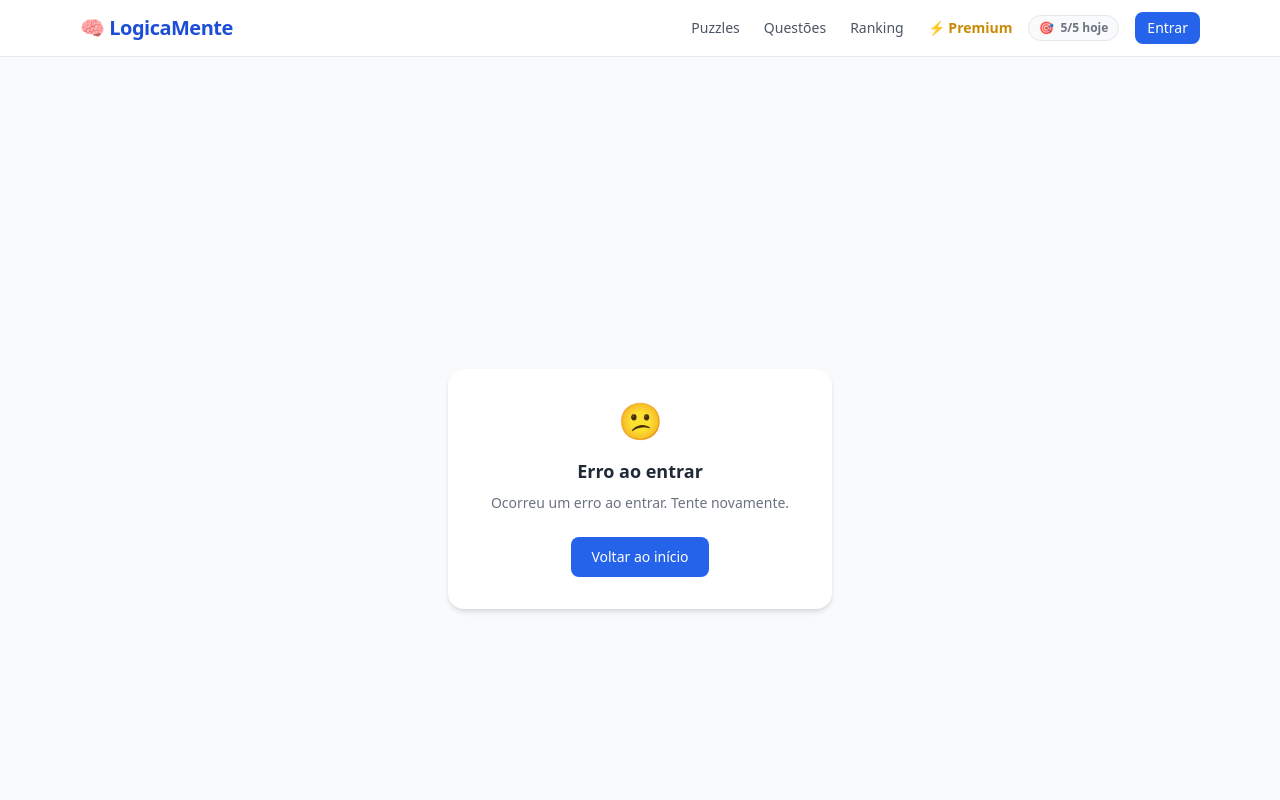
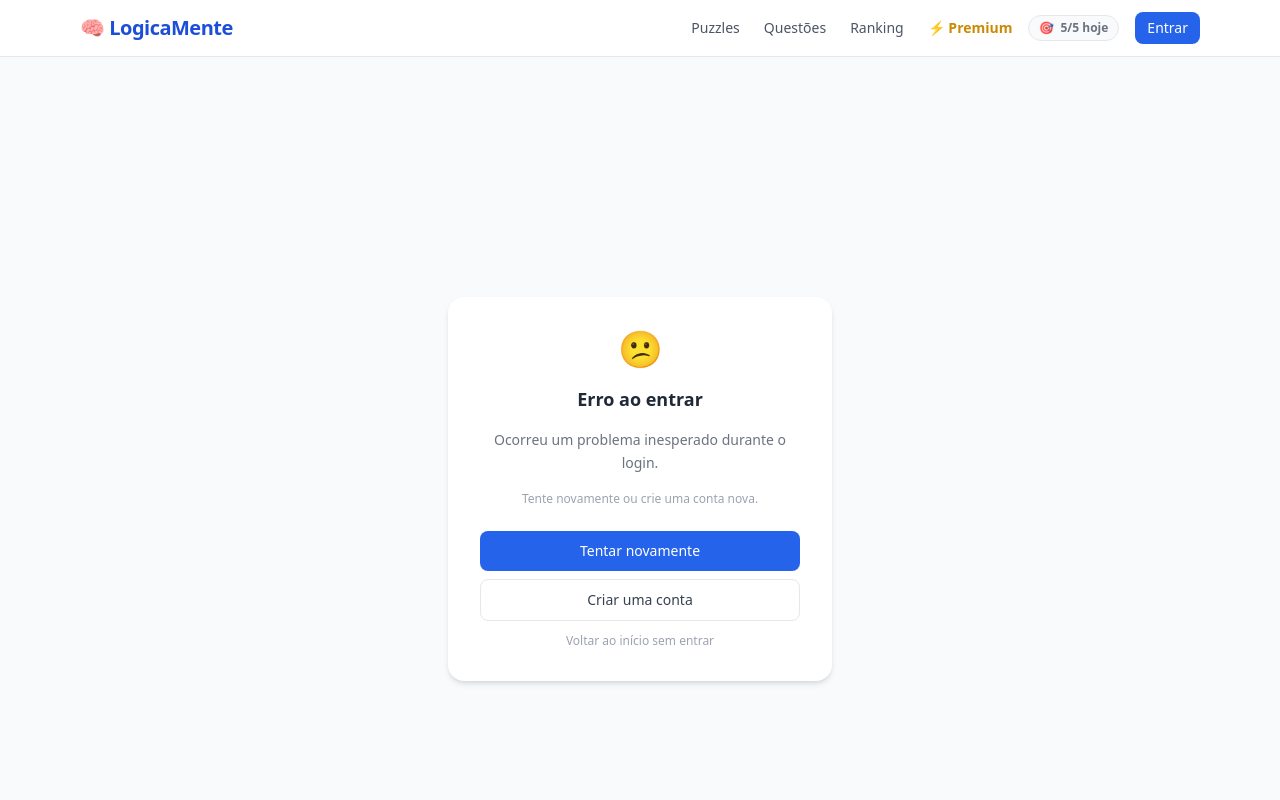
Before and after one commit to daniafonsoortega/logica, a Next.js app: page /auth/auth-error in a window 1280 px wide. Shown: the top 800 px of the page. Built offline with nearby package versions, Linux system fonts and the light colour scheme; no server answers.

Commit message:
feat: better error messages with Tentar novamente + Criar conta CTAs

```diff
--- a/src/app/auth/auth-error/page.tsx
+++ b/src/app/auth/auth-error/page.tsx
@@ -4,29 +4,71 @@ import { useSearchParams } from 'next/navigation'
 import { Suspense } from 'react'
 
 function AuthErrorContent() {
-  const params = useSearchParams()
-  const reason = params.get('reason') ?? 'desconhecido'
+  const params  = useSearchParams()
+  const reason  = params.get('reason') ?? 'desconhecido'
+  const desc    = params.get('desc') ?? ''
 
-  const messages: Record<string, string> = {
-    'exchange_failed':  'Não foi possível completar o login. O link pode ter expirado — tente novamente.',
-    'no_code':          'Resposta inválida do Google. Tente novamente.',
-    'desconhecido':     'Ocorreu um erro ao entrar. Tente novamente.',
+  type MsgEntry = { title: string; body: string; hint?: string }
+
+  const messages: Record<string, MsgEntry> = {
+    access_denied: {
+      title: 'Acesso negado',
+      body:  'Você cancelou o login ou não autorizou o acesso. Para usar o LogicaMente é necessário permitir o acesso à sua conta Google.',
+      hint:  'Se mudou de ideia, tente novamente abaixo.',
+    },
+    exchange_failed: {
+      title: 'Sessão expirada',
+      body:  'O link de login expirou ou já foi usado. Isso costuma acontecer quando a aba fica aberta por muito tempo.',
+      hint:  'Tente entrar novamente — o processo é rápido.',
+    },
+    oauth_error: {
+      title: 'Erro no login com Google',
+      body:  desc ? decodeURIComponent(desc) : 'Ocorreu um erro durante a autenticação com o Google.',
+      hint:  'Se o problema persistir, tente novamente em alguns instantes.',
+    },
+    no_code: {
+      title: 'Algo deu errado',
+      body:  'Não foi possível completar o login. O processo foi interrompido antes de terminar.',
+      hint:  'Tente novamente — se o erro continuar, pode ser necessário criar uma conta.',
+    },
+    desconhecido: {
+      title: 'Erro ao entrar',
+      body:  'Ocorreu um problema inesperado durante o login.',
+      hint:  'Tente novamente ou crie uma conta nova.',
+    },
   }
 
-  const msg = messages[reason] ?? messages['desconhecido']
+  const { title, body, hint } = messages[reason] ?? messages['desconhecido']
 
   return (
     <div className="min-h-screen flex items-center justify-center bg-gray-50 px-4">
-      <div className="bg-white rounded-2xl shadow-md p-8 max-w-sm w-full text-center">
-        <div className="text-4xl mb-4">😕</div>
-        <h1 className="text-lg font-semibold text-gray-800 mb-2">Erro ao entrar</h1>
-        <p className="text-sm text-gray-500 mb-6">{msg}</p>
-        <a
-          href="/"
-          className="inline-block px-5 py-2.5 bg-blue-600 text-white text-sm font-medium rounded-lg hover:bg-blue-700 transition-colors"
-        >
-          Voltar ao início
-        </a>
+      <div className="bg-white rounded-2xl shadow-md p-8 max-w-sm w-full text-center space-y-4">
+        <div className="text-4xl">😕</div>
+
+        <h1 className="text-lg font-semibold text-gray-800">{title}</h1>
+        <p className="text-sm text-gray-500 leading-relaxed">{body}</p>
+        {hint && <p className="text-xs text-gray-400">{hint}</p>}
+
+        <div className="flex flex-col gap-2 pt-2">
+          <a
+            href="/?login=1"
+            className="inline-block w-full px-5 py-2.5 bg-blue-600 text-white text-sm font-medium rounded-lg hover:bg-blue-700 transition-colors"
+          >
+            Tentar novamente
+          </a>
+          <a
+            href="/?cadastro=1"
+            className="inline-block w-full px-5 py-2.5 bg-white border border-gray-200 text-gray-700 text-sm font-medium rounded-lg hover:bg-gray-50 transition-colors"
+          >
+            Criar uma conta
+          </a>
+          <a
+            href="/"
+            className="text-xs text-gray-400 hover:text-gray-600 transition-colors pt-1"
+          >
+            Voltar ao início sem entrar
+          </a>
+        </div>
       </div>
     </div>
   )
```
